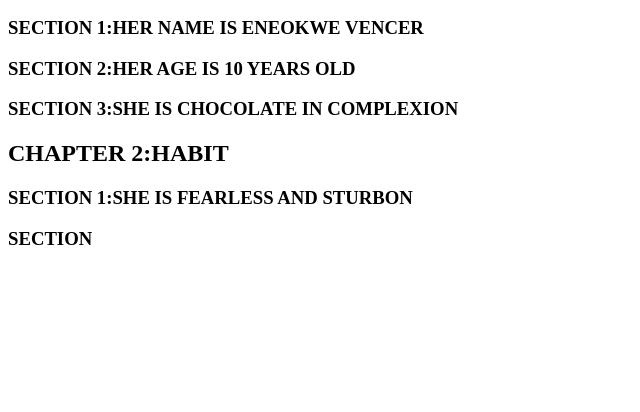
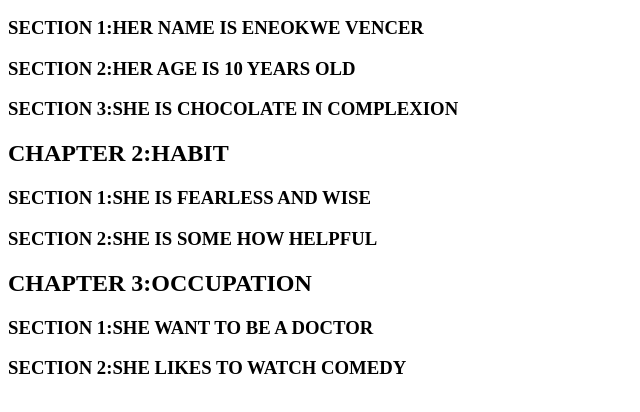
Before and after one commit to munachi123/codingclass, a plain HTML site: page vencer.html in a window 1280 px wide. Shown: the part 110-522 px from the top of the page, without its empty margins (0-640 px from the left). Drawn offline with Linux system fonts and the light colour scheme.

Commit message:
coding class

```diff
--- a/vencer.html
+++ b/vencer.html
@@ -9,6 +9,9 @@
     <h3>SECTION 2:HER AGE IS 10 YEARS OLD</h3>
     <h3>SECTION 3:SHE IS CHOCOLATE IN COMPLEXION</h3>
     <h2>CHAPTER 2:HABIT</h2>
-    <h3>SECTION 1:SHE IS FEARLESS AND STURBON</h3>
-    <h3>SECTION </h3>
+    <h3>SECTION 1:SHE IS FEARLESS AND WISE</h3>
+    <h3>SECTION 2:SHE IS SOME HOW HELPFUL</h3>
+    <h2>CHAPTER 3:OCCUPATION</h2>
+    <h3>SECTION 1:SHE WANT TO BE A DOCTOR</h3>
+    <h3>SECTION 2:SHE LIKES TO WATCH COMEDY</h3>
 </body>
```
Also changed, not shown: robotics.html (added, +9 -0 lines).
